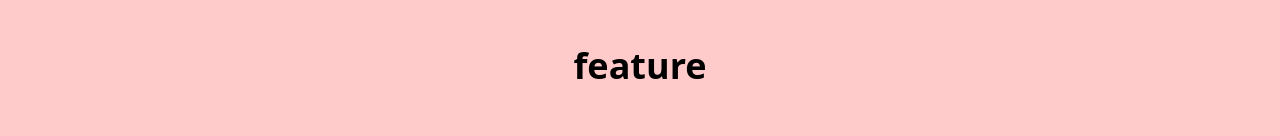
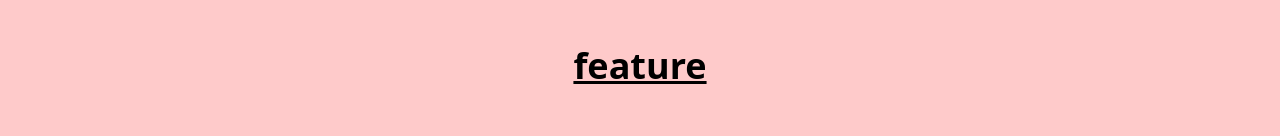
Before and after one commit to OldBigBuddha/sample-site, a React (Create React App) app: page / in a window 1280 px wide. Shown: the part 386-522 px from the top of the page. Built offline with nearby package versions, Linux system fonts and the light colour scheme.

Commit message:
refactor: 💡 セクションタイトルにアンダーラインを追加した

```diff
--- a/src/components/ListSection.tsx
+++ b/src/components/ListSection.tsx
@@ -21,7 +21,7 @@
 
 const ListSection: React.FC<Props> = ({ title }) => (
   <section className="px-24 py-12 bg-red-200">
-    <h2 className="text-4xl font-bold text-center mb-8">{title}</h2>
+    <h2 className="text-4xl font-bold text-center underline mb-8">{title}</h2>
     <ul className="flex justify-around">
       {samples.map(sample => <ListSectionItem title={sample.title} description={sample.description} />)}
     </ul>
```
Also changed, not shown: 1 other file (tests, documents, lock files or other folders).
